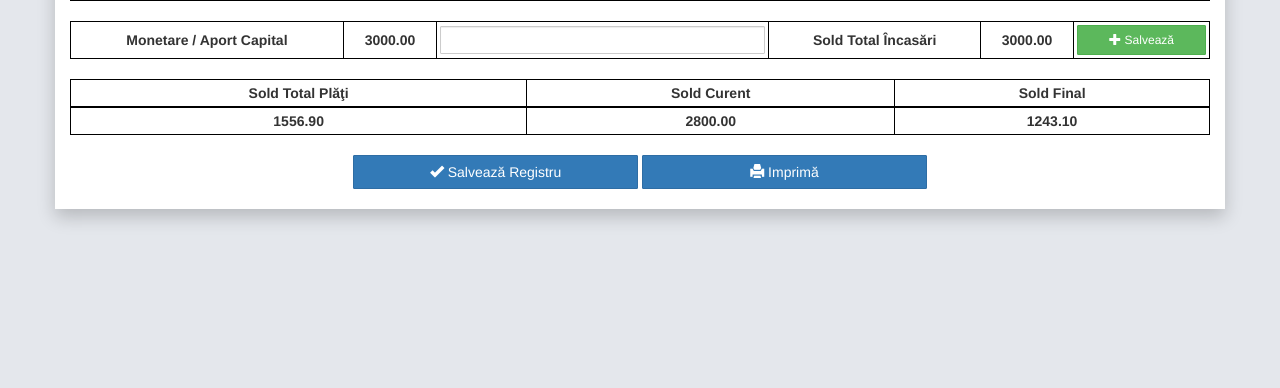
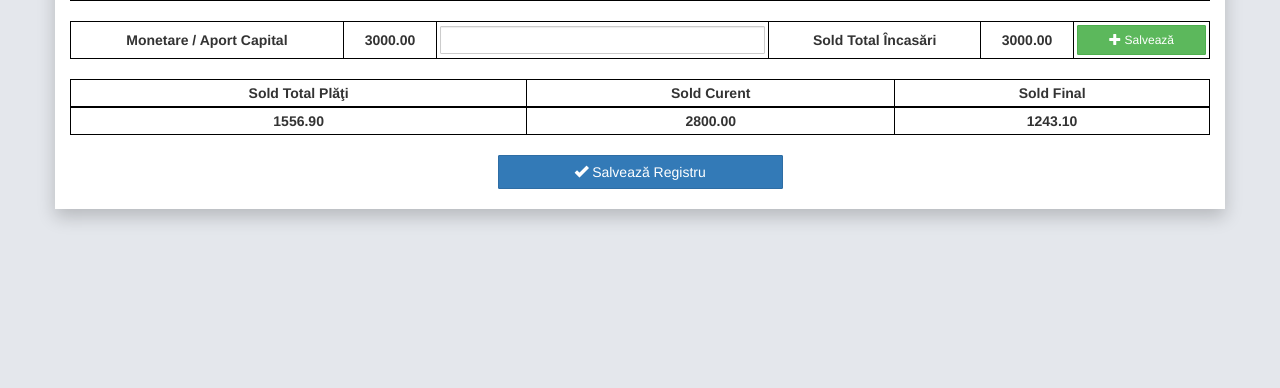
Before and after one commit to idshdx/registru-casa-lica, a CodeIgniter app: page /database/ in a window 1280 px wide. Shown: the part 789-1177 px from the top of the page. Run offline with CodeIgniter, Linux system fonts and the light colour scheme; data comes from the database, SQL or seed files in the repository.

Commit message:
session check should now be fixed (newly introduced bug by recent session check "loggedIn" changes); now displaying "save" (endDay()) button only when on current date or the "print" button on other dates.

```diff
--- a/application/views/index.php
+++ b/application/views/index.php
@@ -219,7 +219,7 @@
 			<button id="end_day" class="btn btn-primary save">
                 <span class="glyphicon glyphicon-ok"></span> Salvează Registru
             </button>
-            <button class="btn btn-primary print">
+            <button id="print_button" class="btn btn-primary print hidden">
                 <span class="glyphicon glyphicon-print"></span> Imprimă
             </button>
 		</div>
@@ -246,7 +246,7 @@
                 </div>
                 <div class="modal-footer">
                     <form class="form-inline">
-                        <button type="button" class="btn btn-default" style="width:10em" data-dismiss="modal">Close</button>
+                        <button type="button" class="btn btn-default" style="width:10em" data-dismiss="modal">Înapoi</button>
                         <button type="button" class="btn btn-primary" style="width:10em" id="request_new_sold_initial">Actualizează!</button>
                     </form>
                 </div>
--- a/assets/js/registru.js
+++ b/assets/js/registru.js
@@ -24,7 +24,7 @@ function showHide(jQ, display){
     if(display) jQ.removeClass('hidden'); else jQ.addClass('hidden');
 }
 function cookieExists(name){
-    alert(jso2string(document.cookie));
+    //alert(jso2string(document.cookie)); //debugging
     return document.cookie.indexOf(name)>=0;
 }
 function redirect(url){
@@ -81,7 +81,7 @@ function datePicked(dateChange){
     //display the selected date in the title
     datatitlu.text(datePicker.data('DateTimePicker').viewDate().format('l'));
 
-    $.post('../index.php/table/get-records-json/' + selectedDateISO(), null, recordsReturned);
+    $.post('../index.php/table/get-records-json/'+selectedDateISO(), null, recordsReturned);
 }
 function updateFurnizori(){
     serverData.furnizori= JSON.parse(remote('../index.php/table/get-furnizori-json'));
@@ -351,8 +351,11 @@ function getTables(){
 function loggedIn(){
     return remote('../index.php/action/loggedin').trim() != '';
 }
+function lastDate(){
+    return datePicker.data('DateTimePicker').maxDate().format('YYYY-MM-DD');
+}
 function isCurrentDate(){
-    return selectedDateISO()==serverData.zi.Data;
+    return selectedDateISO()==lastDate();
 }
 function editAllowed(){
     return isCurrentDate() || loggedIn();
@@ -398,8 +401,7 @@ function pageLoaded($) {
     });
 
     $('#request_new_sold_initial').click(requestNewSoldInitial);
-    window.printButton= $('#sold_initial_popup').find('button.print');
-    printButton.click(window.print);
+    window.printButton= $('#print_button').click(window.print);
 
     constructDatalistsFurnizori();
 
```
